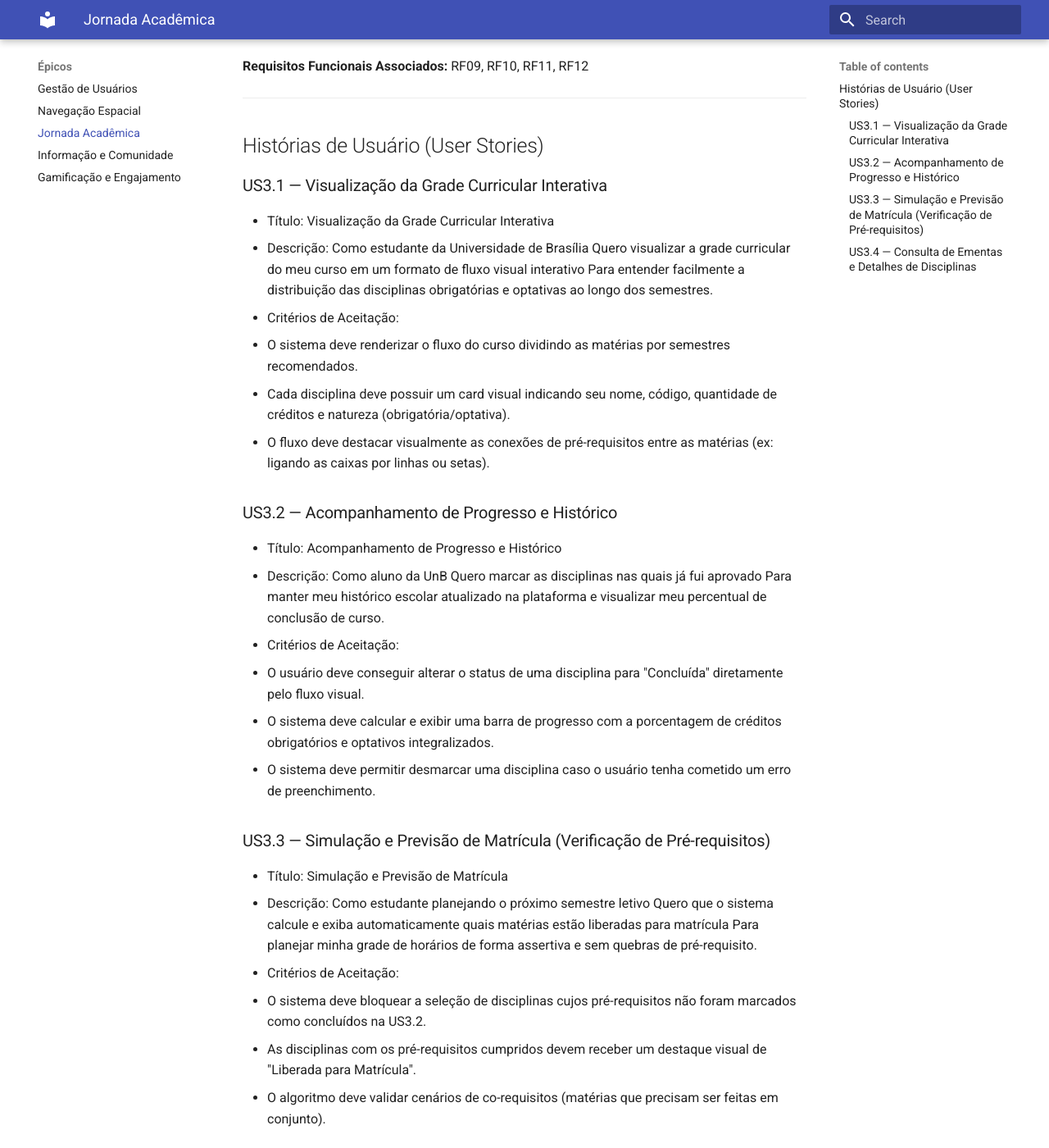
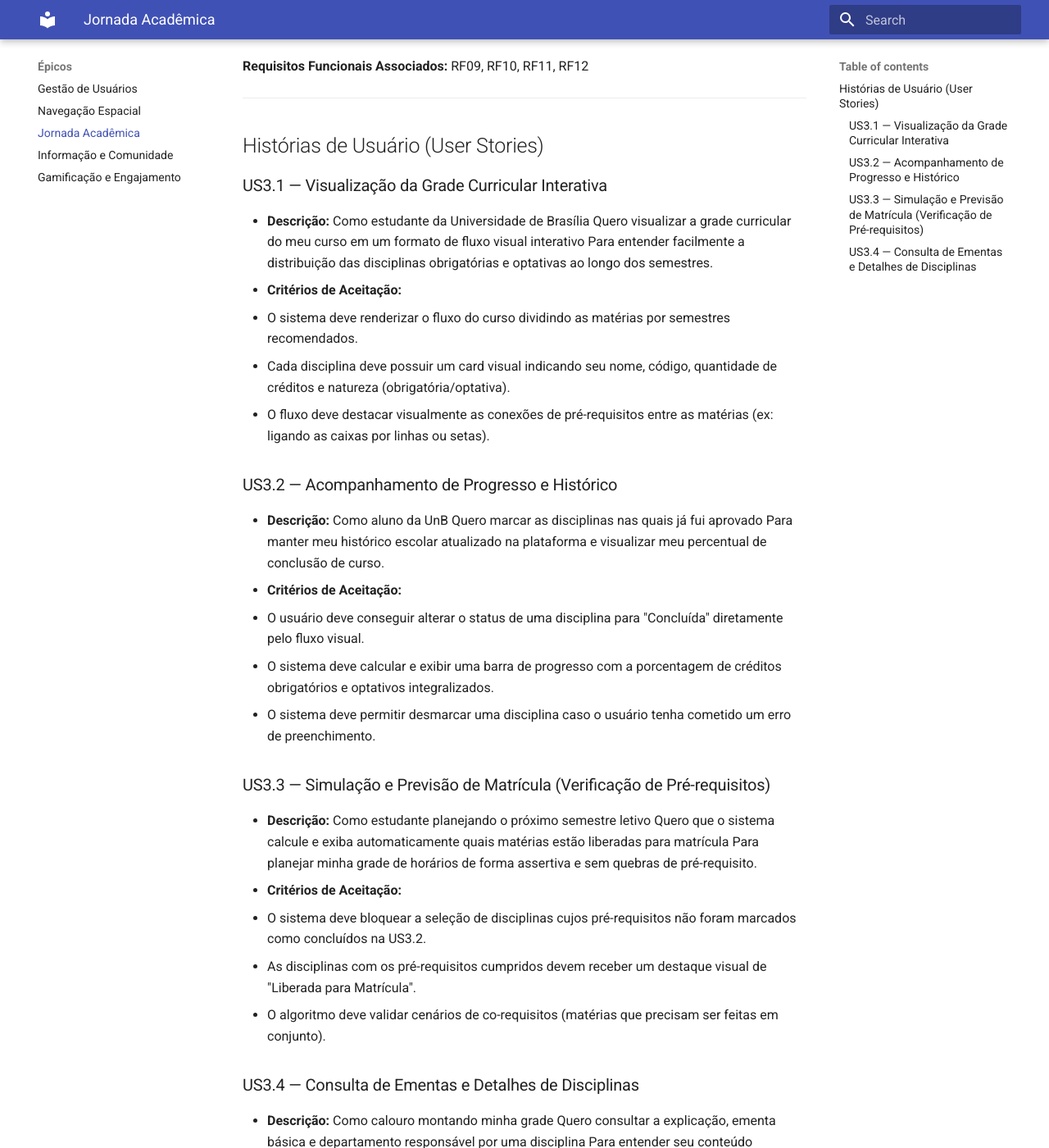
Before and after one commit to si-2026-1/salva-calouro, an MkDocs documentation site: the page built from docs/epicos/03-jornada-academica.md, in a window 1280 px wide and 1400 px high, scrolled down 392 px. Shown: the whole window at 82% size. Built offline with MkDocs 1.6.1 and Material for MkDocs 9.7.7, drawn with Linux system fonts in a browser that asks for light colours; some of the changed text lies outside the part shown.

Commit message:
Alteração na formatação das histórias de usuário

```diff
--- a/docs/epicos/03-jornada-academica.md
+++ b/docs/epicos/03-jornada-academica.md
@@ -16,48 +16,44 @@ Focado na gestão da vida acadêmica e no planejamento do curso. Contempla a int
 
 ### US3.1 — Visualização da Grade Curricular Interativa
 
-- Título: Visualização da Grade Curricular Interativa
-- Descrição:
+- **Descrição:**
   Como estudante da Universidade de Brasília
   Quero visualizar a grade curricular do meu curso em um formato de fluxo visual interativo
   Para entender facilmente a distribuição das disciplinas obrigatórias e optativas ao longo dos semestres.
-- Critérios de Aceitação:
+- **Critérios de Aceitação:**
   - O sistema deve renderizar o fluxo do curso dividindo as matérias por semestres recomendados.
   - Cada disciplina deve possuir um card visual indicando seu nome, código, quantidade de créditos e natureza (obrigatória/optativa).
   - O fluxo deve destacar visualmente as conexões de pré-requisitos entre as matérias (ex: ligando as caixas por linhas ou setas).
 
 ### US3.2 — Acompanhamento de Progresso e Histórico
 
-- Título: Acompanhamento de Progresso e Histórico
-- Descrição:
+- **Descrição:**
   Como aluno da UnB
   Quero marcar as disciplinas nas quais já fui aprovado
   Para manter meu histórico escolar atualizado na plataforma e visualizar meu percentual de conclusão de curso.
-- Critérios de Aceitação:
+- **Critérios de Aceitação:**
   - O usuário deve conseguir alterar o status de uma disciplina para "Concluída" diretamente pelo fluxo visual.
   - O sistema deve calcular e exibir uma barra de progresso com a porcentagem de créditos obrigatórios e optativos integralizados.
   - O sistema deve permitir desmarcar uma disciplina caso o usuário tenha cometido um erro de preenchimento.
 
 ### US3.3 — Simulação e Previsão de Matrícula (Verificação de Pré-requisitos)
 
-- Título: Simulação e Previsão de Matrícula
-- Descrição:
+- **Descrição:**
   Como estudante planejando o próximo semestre letivo
   Quero que o sistema calcule e exiba automaticamente quais matérias estão liberadas para matrícula
   Para planejar minha grade de horários de forma assertiva e sem quebras de pré-requisito.
-- Critérios de Aceitação:
+- **Critérios de Aceitação:**
   - O sistema deve bloquear a seleção de disciplinas cujos pré-requisitos não foram marcados como concluídos na US3.2.
   - As disciplinas com os pré-requisitos cumpridos devem receber um destaque visual de "Liberada para Matrícula".
   - O algoritmo deve validar cenários de co-requisitos (matérias que precisam ser feitas em conjunto).
 
 ### US3.4 — Consulta de Ementas e Detalhes de Disciplinas
 
-- Título: Consulta de Ementas e Detalhes de Disciplinas
-- Descrição:
+- **Descrição:**
   Como calouro montando minha grade
   Quero consultar a explicação, ementa básica e departamento responsável por uma disciplina
   Para entender seu conteúdo programático e nível de dificuldade antes de efetivar a matrícula no SIGAA.
-- Critérios de Aceitação:
+- **Critérios de Aceitação:**
   - Ao clicar no card de uma disciplina, um modal com o conteúdo detalhado da ementa deve ser aberto.
   - O detalhamento deve exibir o código oficial da UnB, departamento ofertante, ementa textual e bibliografia básica (se houver).
   - O sistema deve exibir uma lista de disciplinas que dependem diretamente da matéria consultada (pós-requisitos).
```
Also changed, not shown: docs/epicos/01-gestao-de-usuarios.md (+8 -12 lines), docs/epicos/02-navegacao-espacial.md (+8 -12 lines), docs/epicos/04-informacao-comunidade.md (+6 -9 lines), docs/epicos/05-engajamento.md (+4 -6 lines).
